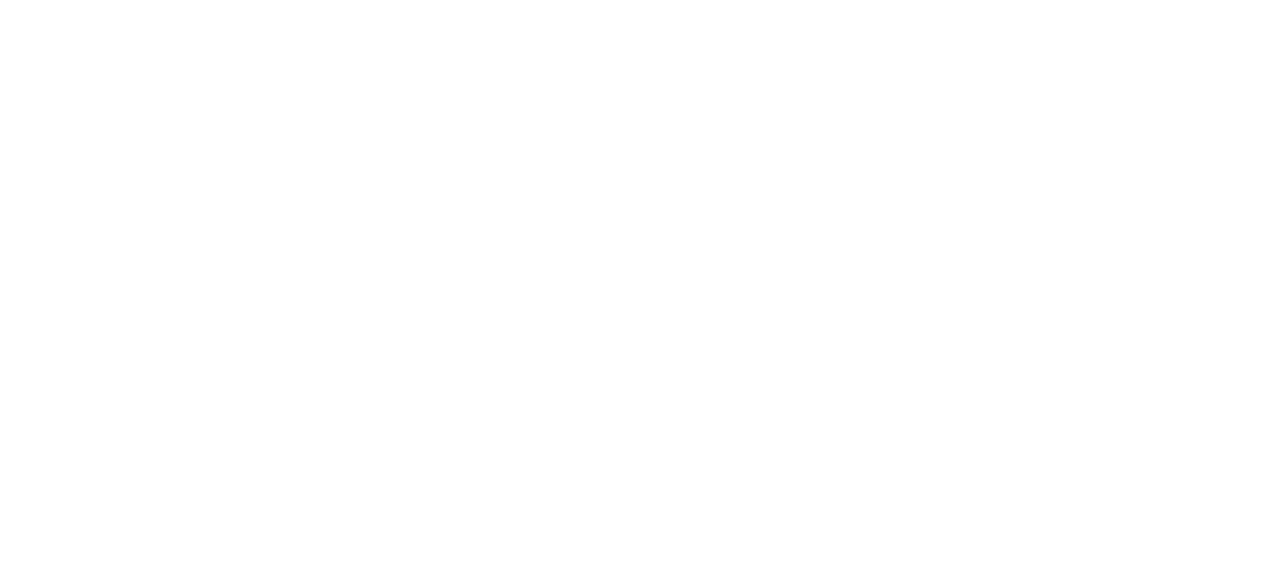
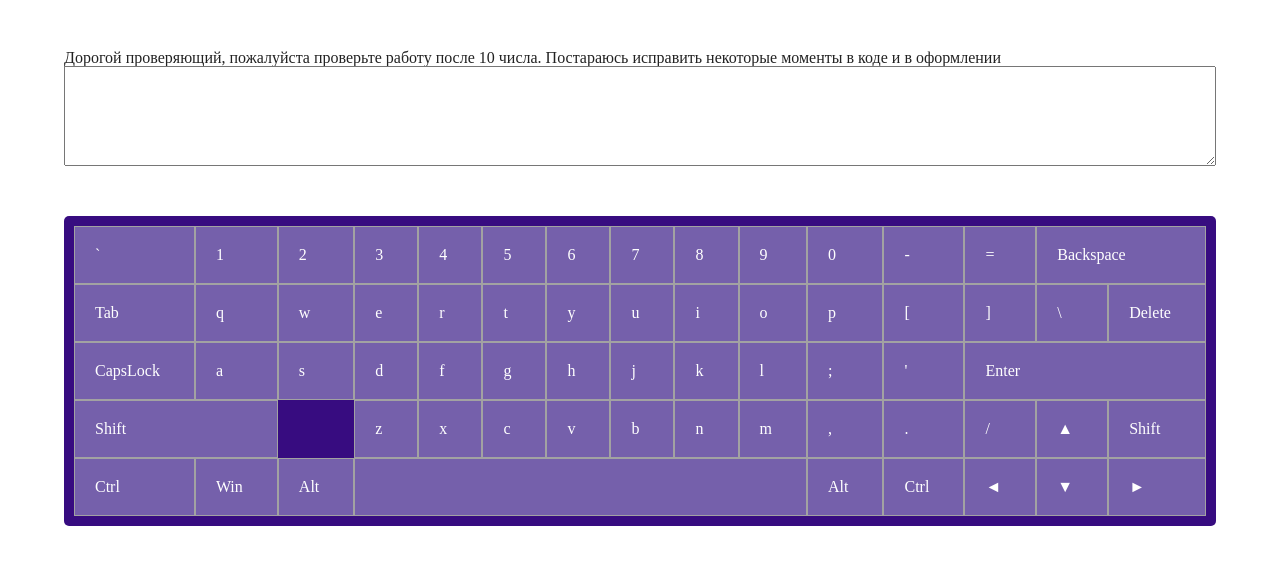
Before and after one commit to NataleSv/virtual-keyboard8, a plain HTML site: page src/index.html in a window 1280 px wide. Drawn offline with nearby package versions, Linux system fonts and the light colour scheme; files that its build step writes are made by us from their sources.

Commit message:
fix: change file connection

```diff
--- a/src/data/keys.json
+++ b/src/data/keys.js
@@ -1,4 +1,4 @@
-[
+const keys = [
   {
     "key": "`",
     "keyCode": 192,
--- a/src/index.html
+++ b/src/index.html
@@ -4,8 +4,12 @@
     <meta charset="UTF-8">
     <meta http-equiv="X-UA-Compatible" content="IE=edge">
     <meta name="viewport" content="width=device-width, initial-scale=1.0">
+    <link rel="stylesheet" href="./styles/index.css">
     <title>Virtual keyboard</title>
 </head>
 <body>
+
+<script src="data/keys.js"></script>
+<script src="index.js"></script>
 </body>
 </html>
--- a/src/index.js
+++ b/src/index.js
@@ -1,7 +1,88 @@
-import keys from './data/keys.json';
 
-import {SimpleButtons} from "./js/SimpleButtons";
-import {FunctionalButtons} from "./js/FunctionalButtons";
+
+
+
+class FunctionalButtons {
+    constructor(value, className, codeKey, typeBtn) {
+        this.value = value;
+
+        this.className = className;
+        this.codeKey = codeKey;
+        this.typeBtn = typeBtn;
+
+    }
+    createFuncButton() {
+        let btn = document.createElement('div');
+        btn.classList.add('btn');
+        btn.classList.add(this.className);
+        btn.innerHTML = this.value;
+        btn.id = this.codeKey;
+        btn.setAttribute("data-code", this.codeKey);
+        btn.setAttribute("data-type", this.typeBtn);
+        return btn;
+    }
+
+}
+
+class SimpleButtons extends FunctionalButtons{
+    constructor(value,valueShift,valueRu,valueShiftRu, className, codeKey, typeBtn, ) {
+        super(value, className, codeKey, typeBtn);
+        this.valueShift = valueShift;
+        this.valueRu = valueRu;
+        this.valueShiftRu = valueShiftRu;
+
+    }
+    createSimpleButton() {
+        let btn = document.createElement('div');
+        btn.classList.add('btn');
+        btn.classList.add('simpleBtn')
+        btn.classList.add(this.className);
+
+        let engBtn = document.createElement('span');
+        engBtn.classList.add('eng');
+
+        btn.append(engBtn);
+
+        let rusBtn = document.createElement('span');
+        rusBtn.classList.add('rus');
+        rusBtn.classList.add('hidden');
+        btn.append(rusBtn);
+
+        let engKeydown = document.createElement('span');
+        engKeydown.classList.add('keyDown');
+        engKeydown.classList.add('keyDownEng');
+        engKeydown.innerHTML = this.value;
+        engBtn.append(engKeydown);
+
+        let engKeyUp = document.createElement('span');
+        engKeyUp.classList.add('keyUp');
+        engKeyUp.classList.add('keyUpEng');
+        engKeyUp.innerHTML = this.valueShift;
+        engKeyUp.classList.add('hidden');
+        engBtn.append(engKeyUp);
+
+        let rusKeydown = document.createElement('span');
+        rusKeydown.classList.add('keyDown');
+        rusKeydown.classList.add('keyDownRus');
+        rusKeydown.innerHTML = this.valueRu;
+        rusBtn.append(rusKeydown);
+
+        let rusKeyUp = document.createElement('span');
+        rusKeyUp.classList.add('keyUp');
+        rusKeyUp.classList.add('keyUpRus');
+        rusKeyUp.innerHTML = this.valueShiftRu;
+        rusKeyUp.classList.add('hidden');
+        rusBtn.append(rusKeyUp);
+
+        btn.id = this.codeKey;
+        btn.setAttribute("data-code", this.codeKey);
+        btn.setAttribute("data-type", this.typeBtn);
+        return btn;
+    }
+}
+
+
+
 
 let body = document.body;
 let wrapper = document.createElement('div');
--- a/src/js/FunctionalButtons.js
+++ b/src/js/FunctionalButtons.js
@@ -1,4 +1,4 @@
-export class FunctionalButtons {
+class FunctionalButtons {
     constructor(value, className, codeKey, typeBtn) {
         this.value = value;
 
--- a/src/js/SimpleButtons.js
+++ b/src/js/SimpleButtons.js
@@ -1,7 +1,7 @@
-import {FunctionalButtons} from "./FunctionalButtons";
 
 
-export class SimpleButtons extends FunctionalButtons{
+
+class SimpleButtons extends FunctionalButtons{
     constructor(value,valueShift,valueRu,valueShiftRu, className, codeKey, typeBtn, ) {
         super(value, className, codeKey, typeBtn);
         this.valueShift = valueShift;
```
